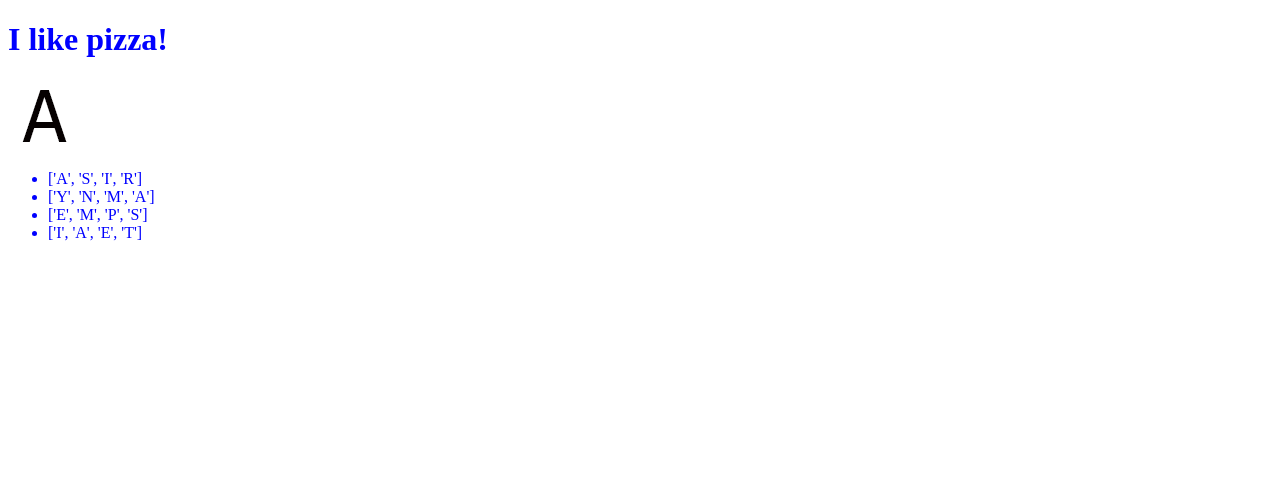
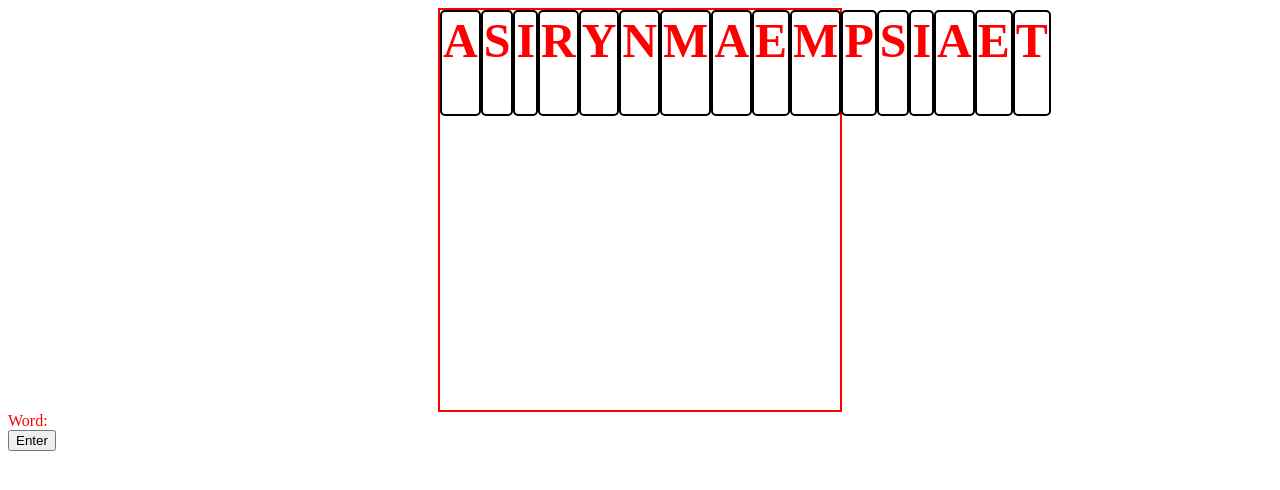
Before and after one commit to Caden-Hornyak/livi-wordsearch, a Django app: page / in a window 1280 px wide. Shown: the top 490 px of the page. Run offline with Django 4.2, Linux system fonts and the light colour scheme.

Commit message:
Clickable Letters and Current Word

```diff
--- a/wordsearch/board/static/css/styles.css
+++ b/wordsearch/board/static/css/styles.css
@@ -1,7 +1,23 @@
-h1 {
-    color:blue;
-  }
-
 body {
-    color: blue;
+    color: red;
 }
+#board {
+  width: 400px;
+  height: 400px;
+  border: 2px solid red;
+  margin: auto;
+  display: flex;
+}
+.board_letters {
+  flex: 1;
+  padding: 0px;
+  float: left;
+  padding: 1px;
+  width: 100px;
+  height: 100px;
+  font-weight: bold;
+  text-align: center;
+  font-size: 3em;
+  border: 2px solid black;
+  border-radius: 5px;
+}
--- /dev/null
+++ b/wordsearch/board/static/js/test.js
@@ -0,0 +1,10 @@
+let current_word = document.getElementById("current_word");
+
+function letter_press(letter) {
+    console.log(letter);
+    current_word.textContent += letter;
+}
+
+function submit_word() {
+    current_word.textContent = "Word: ";
+}
--- a/wordsearch/board/templates/create_board.html
+++ b/wordsearch/board/templates/create_board.html
@@ -9,12 +9,19 @@
 </head>
 
 <body>
-    <h1>I like pizza!</h1>
-    <img src="static/images/A-letter.png" onclick="CubePress();" alt="'A' character">
-    <ul>
-        {% for item in board %}
-            <li>{{ item }}</li>
+    <div id="board">
+        {% for row in board %}
+            {% for char in row %}
+                <div class="board_letters" onclick="letter_press('{{char}}')">
+                    <label>{{char}}</label>
+                </div>
+            {% endfor %}
         {% endfor %}
-    </ul>
+    </div>
+    <label id="current_word">Word: </label>
+    <br>
+    <button id="submit_word" onclick="submit_word()">Enter</button>
+
+    <script src="../static/js/test.js"></script>
 </body>
 </html>
--- a/wordsearch/board/views.py
+++ b/wordsearch/board/views.py
@@ -11,4 +11,4 @@ def create_board(request):
 
     board_obj = word_board.word_board(board_dim, specific_board, board_type)
     board = board_obj.board
-    return render(request, "create_board.html", {'board': board})
+    return render(request, "create_board.html", {'board': board, 'range': range(len(board))})
--- a/wordsearch/wordsearch/settings.py
+++ b/wordsearch/wordsearch/settings.py
@@ -11,6 +11,7 @@ https://docs.djangoproject.com/en/4.2/ref/settings/
 """
 
 from pathlib import Path
+
 
 # Build paths inside the project like this: BASE_DIR / 'subdir'.
 BASE_DIR = Path(__file__).resolve().parent.parent
```
Also changed, not shown: wordsearch/board/apps.py (line endings or trailing spaces), wordsearch/board/static/images/A-Letter.png (deleted), wordsearch/board/test.js (deleted).
